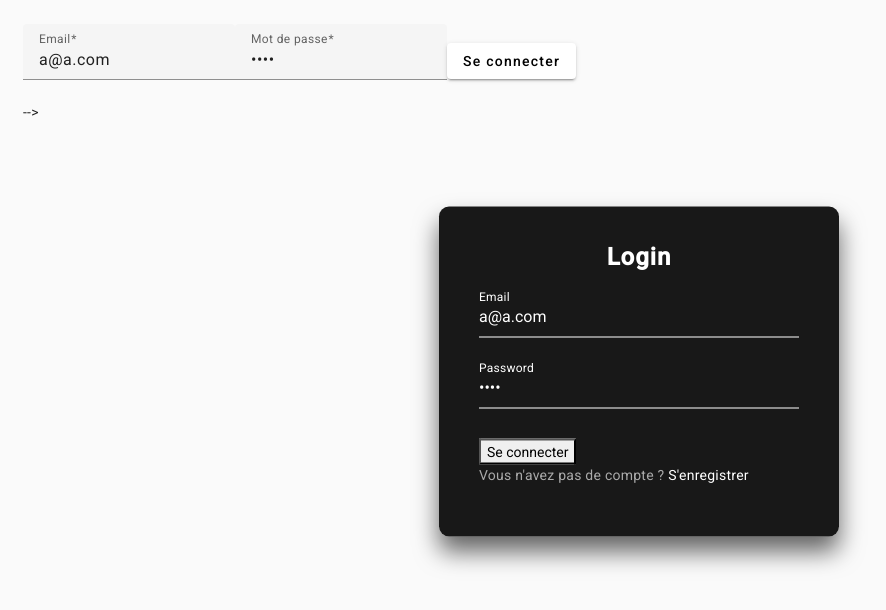
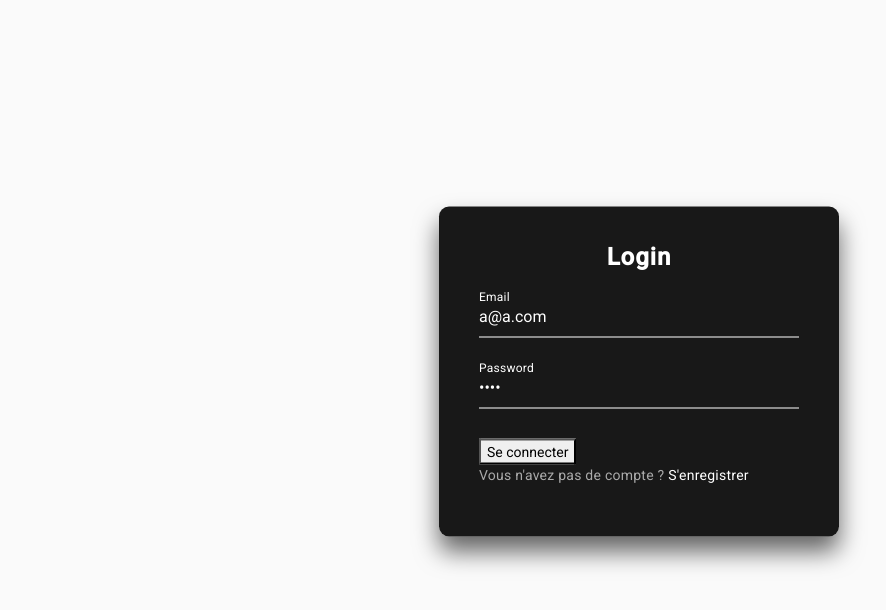
Before and after one commit to Rom11111/mon-projet-front, an Angular app: page /login in a window 1280 px wide. Shown: the top 610 px of the page, without its empty margins (1-887 px from the left). Built offline with nearby package versions, Linux system fonts and the light colour scheme.

Commit message:
Liste client

```diff
--- a/src/app/pages/login/login.component.html
+++ b/src/app/pages/login/login.component.html
@@ -51,7 +51,7 @@
     </button>
 
 </form>-->
-<form [formGroup]="form" (ngSubmit)="onLogin()">
+<!-- <form [formGroup]="form" (ngSubmit)="onLogin()">
 
     <mat-form-field>
         <mat-label>Email</mat-label>
@@ -76,10 +76,10 @@
         Se connecter
     </button>
 
-</form>
--->
+</form> -->
 
-    <div class="login-box">
+
+<div class="login-box">
         <p>Login</p>
         <form [formGroup]="form" (ngSubmit)="onLogin()">
                 <div class="user-box">
```
